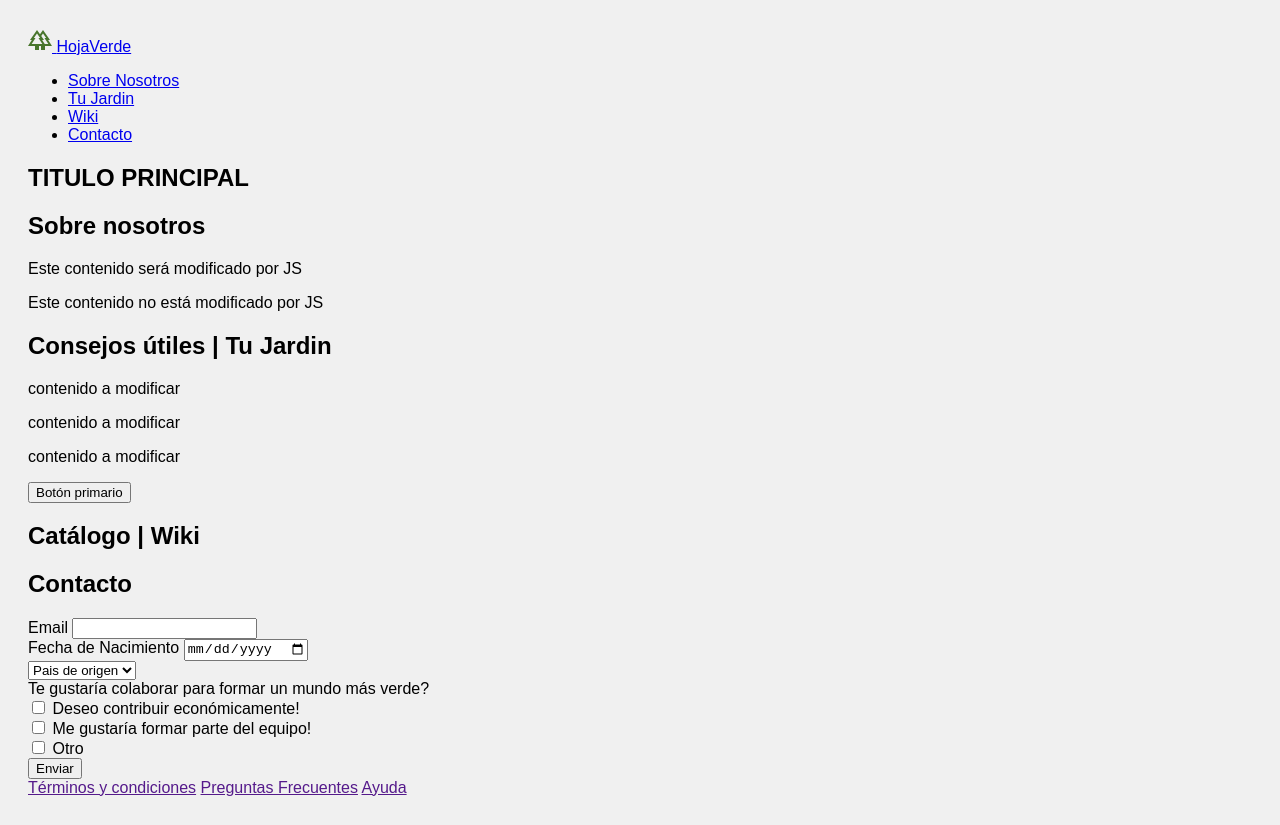
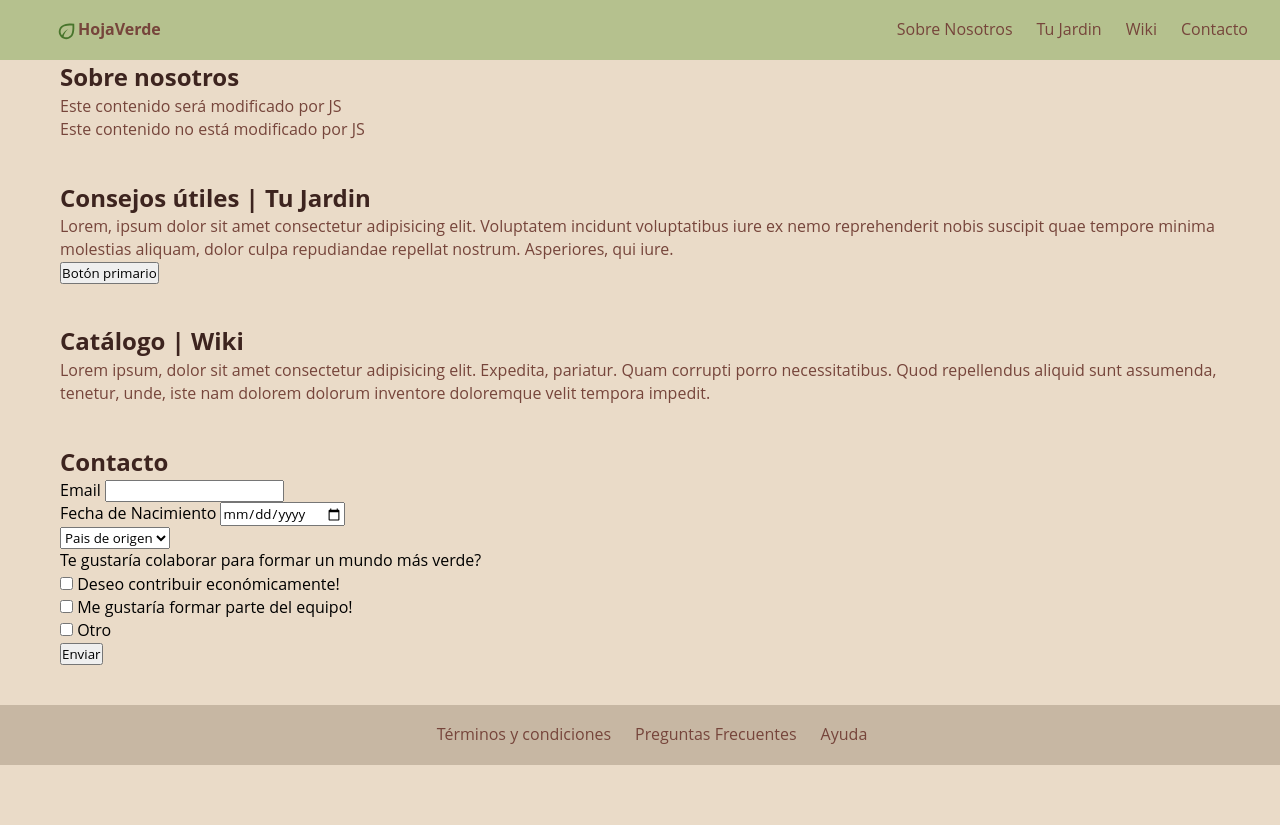
Before and after one commit to VillalbaAgustin/HojaVerde, a plain HTML site: page index.html in a window 1280 px wide. After the commit the page ends 800 px from the top, so only its background shows below. Drawn offline with Linux system fonts and the light colour scheme; files that its build step writes are made by us from their sources.

Commit message:
initial styles

```diff
--- a/index.html
+++ b/index.html
@@ -7,15 +7,16 @@
     <link rel="shortcut icon" href="./static/img/favicon.svg"  >
     <title>HojaVerde</title>
     <!-- ZONA ESTILOS -->
-    <link rel="stylesheet" href="style.css" />
+    <link rel="stylesheet" href="./static/css/style.css" />
   </head>
 
   <body>
     <header class="header">
+      <nav>
         <!-- Logo -->
         <div id="logo">
           <a href="/">
-          <svg xmlns="http://www.w3.org/2000/svg" height="24px" viewBox="0 -960 960 960" width="24px" fill="#48752C"><path d="M280-80v-160H0l154-240H80l280-400 120 172 120-172 280 400h-74l154 240H680v160H520v-160h-80v160H280Zm389-240h145L659-560h67L600-740l-71 101 111 159h-74l103 160Zm-523 0h428L419-560h67L360-740 234-560h67L146-320Zm0 0h155-67 252-67 155-428Zm523 0H566h74-111 197-67 155-145Zm-149 80h160-160Zm201 0Z"/></svg>
+            <svg xmlns="http://www.w3.org/2000/svg" height="22px" viewBox="0 -960 960 960" width="22px" fill="#48752C"><path d="M216-176q-45-45-70.5-104T120-402q0-63 24-124.5T222-642q35-35 86.5-60t122-39.5Q501-756 591.5-759t202.5 7q8 106 5 195t-16.5 160.5q-13.5 71.5-38 125T684-182q-53 53-112.5 77.5T450-80q-65 0-127-25.5T216-176Zm112-16q29 17 59.5 24.5T450-160q46 0 91-18.5t86-59.5q18-18 36.5-50.5t32-85Q709-426 716-500.5t2-177.5q-49-2-110.5-1.5T485-670q-61 9-116 29t-90 55q-45 45-62 89t-17 85q0 59 22.5 103.5T262-246q42-80 111-153.5T534-520q-72 63-125.5 142.5T328-192Zm0 0Zm0 0Z"/></svg>
             <span class="logo-text">HojaVerde</span>
           </a>
         </div>
@@ -27,10 +28,10 @@
           <li><a href="#Wiki">Wiki</a></li>
           <li><a href="#Contacto">Contacto</a></li>
         </ul>
+      </nav>
     </header>
 
     <main>
-      <h2>TITULO PRINCIPAL</h2>
       <section id="Sobre_Nosotros">
         <h2 id="titulo1">Sobre nosotros</h2>
         <div id="tema1">
@@ -44,9 +45,7 @@
         <h2 id="titulo2">Consejos útiles | Tu Jardin</h2>
         <div id="tema2">
           <!-- atajo p.contenido2*3{contenido a modificar}) -->
-          <p class="contenido2">contenido a modificar</p>
-          <p class="contenido2">contenido a modificar</p>
-          <p class="contenido2">contenido a modificar</p>
+          <p class="contenido2">Lorem, ipsum dolor sit amet consectetur adipisicing elit. Voluptatem incidunt voluptatibus iure ex nemo reprehenderit nobis suscipit quae tempore minima molestias aliquam, dolor culpa repudiandae repellat nostrum. Asperiores, qui iure.</p>
         </div>
         <button class="boton boton-primario" onclick="cambiarTexto()">
           Botón primario
@@ -55,7 +54,9 @@
 
       <section id="Wiki">
         <h2 id="titulo3">Catálogo | Wiki</h2>
-        <div id="tema3"></div>
+        <div id="tema3">
+          <p>Lorem ipsum, dolor sit amet consectetur adipisicing elit. Expedita, pariatur. Quam corrupti porro necessitatibus. Quod repellendus aliquid sunt assumenda, tenetur, unde, iste nam dolorem dolorum inventore doloremque velit tempora impedit.</p>
+        </div>
       </section>
 
       <section id="Contacto">
--- a/static/css/style.css
+++ b/static/css/style.css
@@ -1,5 +1,98 @@
+/* ########################## Initialize styles ########################## */
+
+* {
+  box-sizing: border-box;
+  padding: 0;
+  margin: 0;
+  font-family: "Open Sans", sans-serif;
+  list-style: none;
+}
+
+:root {
+  --bg-color: #c7b7a3;
+  --primary-color: #b5c18e;
+  --secondary-color: #eadbc8;
+  --third-color: #f1f1f1;
+  --bg-input-color: #c5873c;
+  --font-text-color: #76453b;
+  --font-titles-color: #3d241f;
+  --spacer-1: 0.25rem;
+  --spacer-2: 0.5rem;
+  --spacer-3: 1rem;
+  --spacer-4: 1.5rem;
+  --shadows: 7px 7px 7px rgba(0, 0, 0, 0.15);
+}
+
+html {
+  font-size: 16px;
+  line-height: 1.44;
+  justify-content: center;
+  align-items: center;
+}
+
 body {
-  font-family: Arial, sans-serif;
-  background-color: #f0f0f0;
-  padding: 20px;
+  background-color: var(--secondary-color);
 }
+
+main {
+  margin: 60px 60px 0px 60px;
+}
+
+a {
+  list-style: none;
+  text-decoration: none;
+  margin-left: var(--spacer-4);
+  color: var(--font-text-color);
+}
+
+h2 {
+  color: var(--font-titles-color);
+}
+
+p {
+  color: var(--font-text-color);
+}
+/* ########################## NavBar ########################## */
+
+header {
+  display: flex;
+  justify-content: center;
+  align-items: center;
+  position: fixed;
+  top: 0;
+  width: 100%;
+  height: 60px;
+  background-color: var(--primary-color);
+}
+
+nav {
+  display: flex;
+  width: 95%;
+  justify-content: space-between;
+}
+
+#logo a, ul {
+  display: flex;
+  justify-content: center;
+  align-items: center;
+}
+
+#logo a span{
+  font-weight: bold;
+}
+
+/* ########################## Main ########################## */
+
+section {
+  margin: 0rem 0rem 2.5rem 0rem;
+}
+
+/* ########################## Footer ########################## */
+
+footer {
+  display: flex;
+  justify-content: center;
+  align-items: center;
+  background-color: var(--bg-color);
+  height: 60px;
+}
```
Lines whose indentation alone changed are shown as unchanged.
